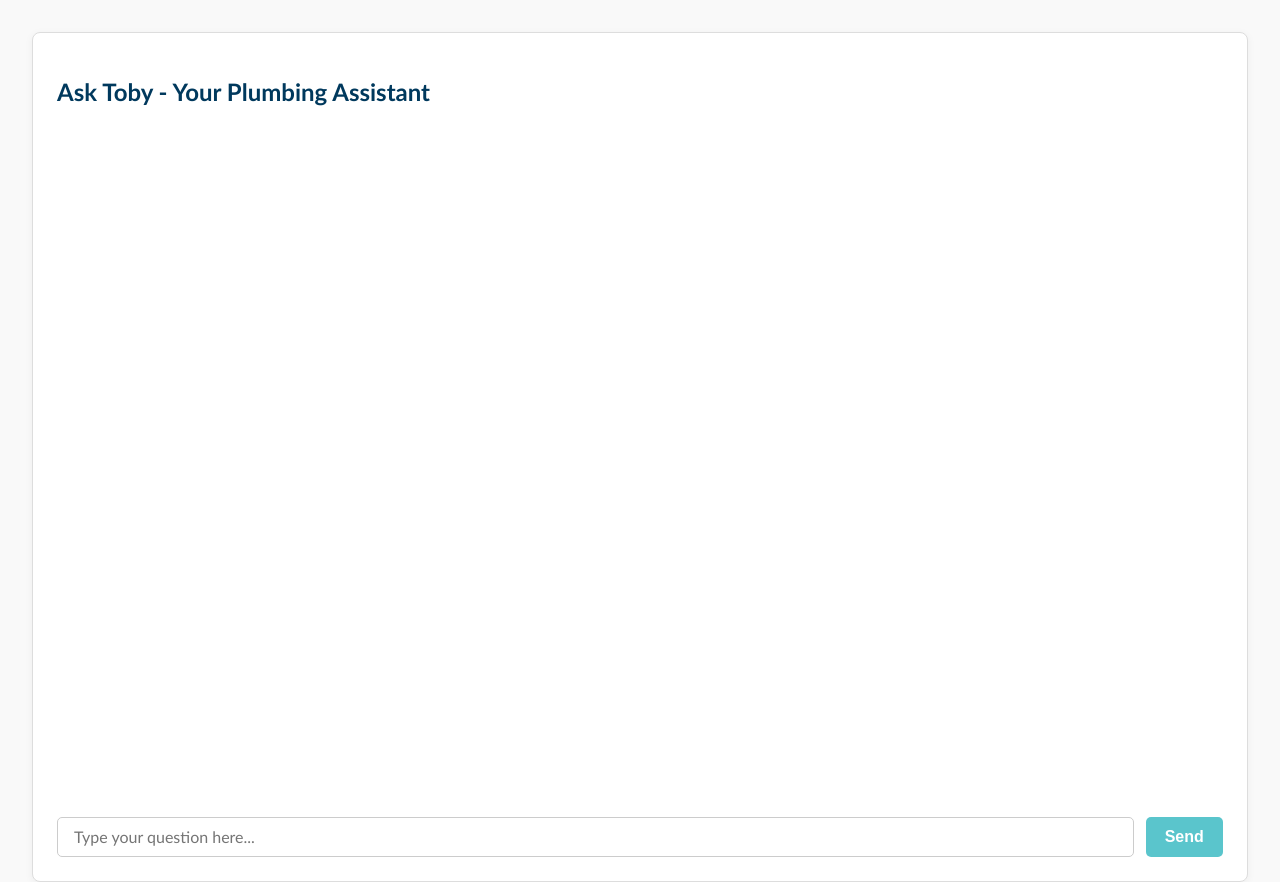
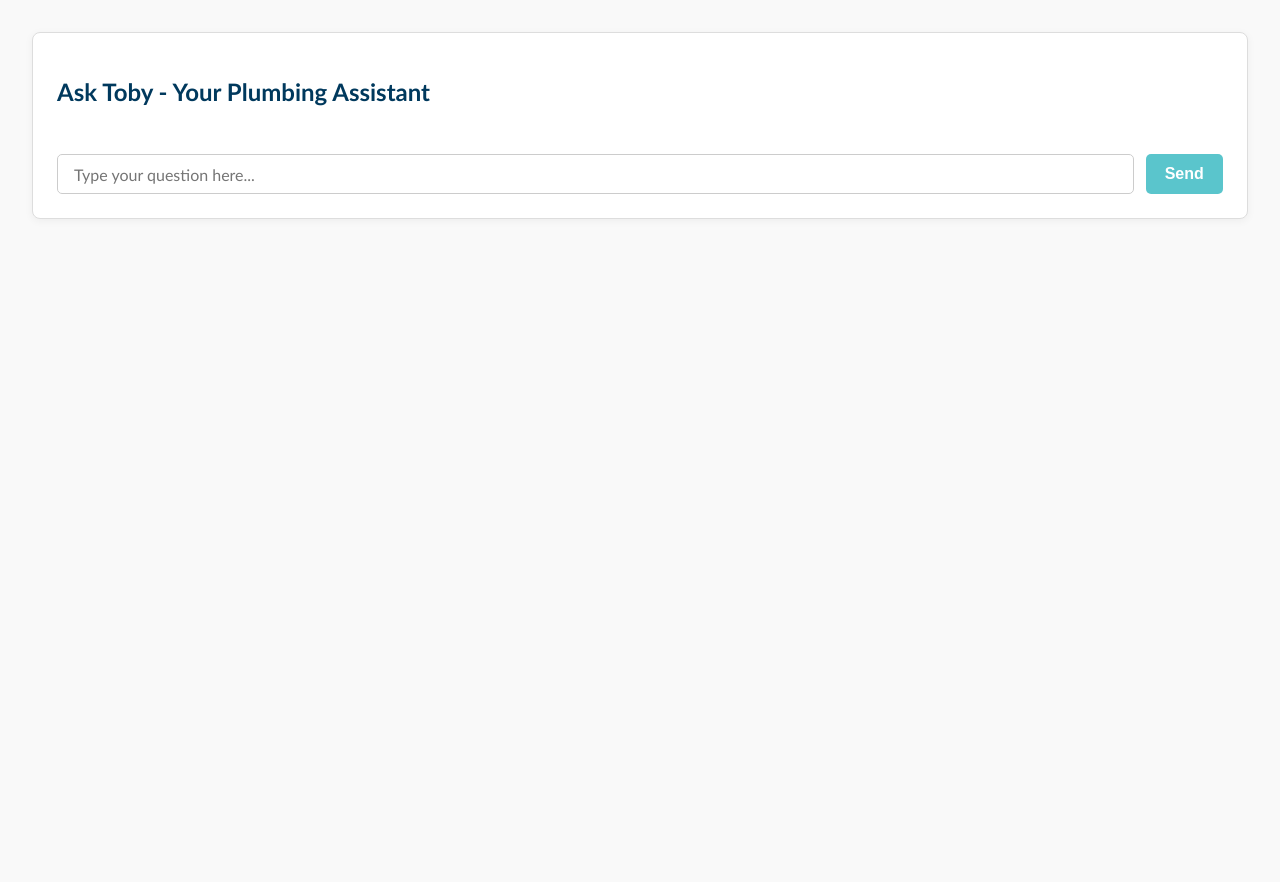
Before and after one commit to masterplumbersnz/Toby, a website: page bot.html in a window 1280 px wide. Drawn offline with Linux system fonts and the light colour scheme.

Commit message:
Update bot.html

```diff
--- a/bot.html
+++ b/bot.html
@@ -34,7 +34,8 @@
       box-shadow: 0 2px 8px rgba(0, 0, 0, 0.05);
       display: flex;
       flex-direction: column;
-      height: 100%;
+      max-height: 100%;
+      overflow: hidden
     }
 
     #messages {
```
